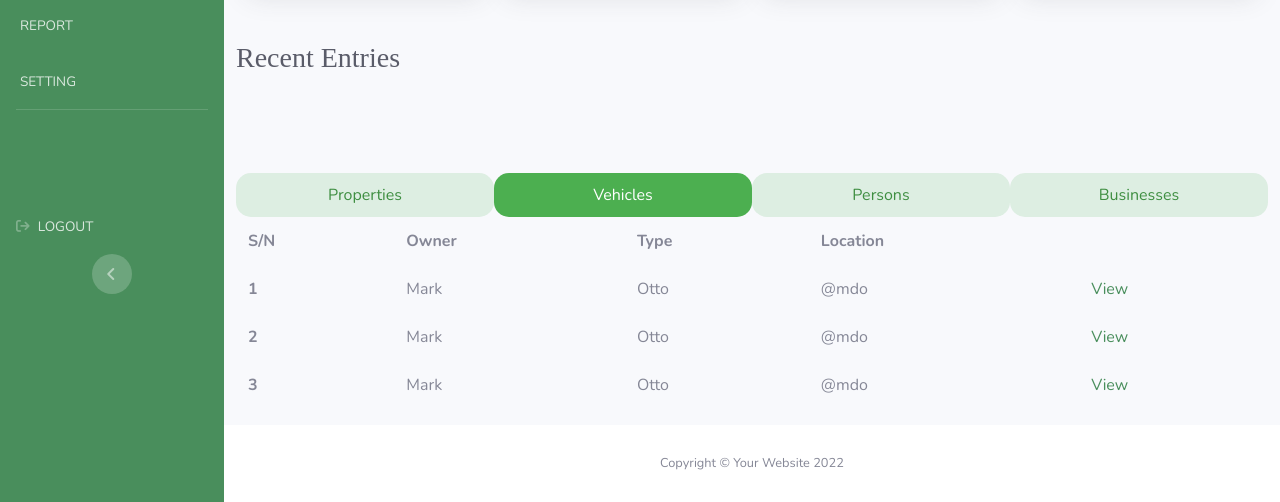
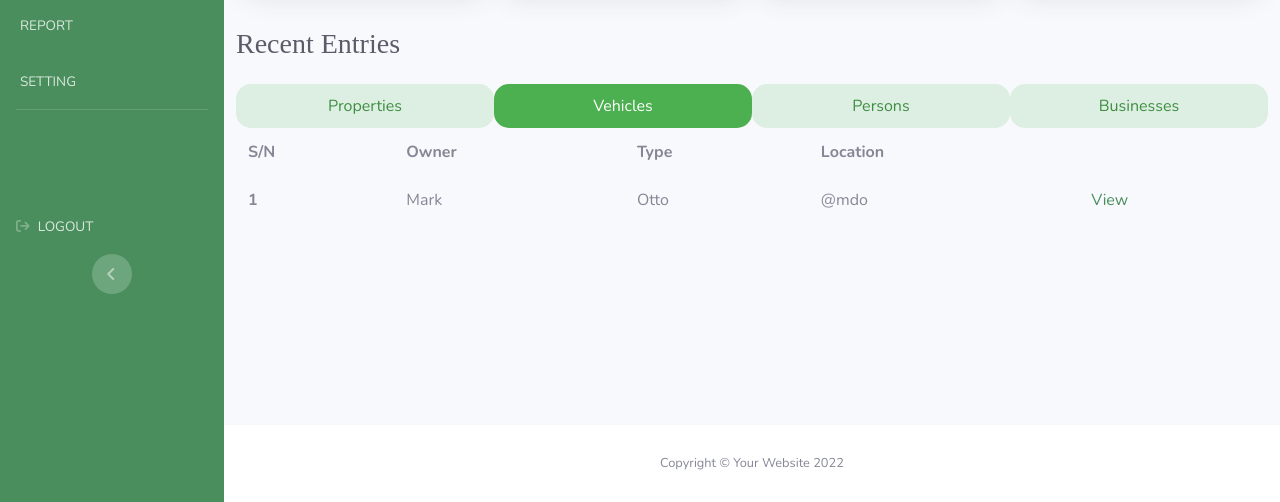
Before and after one commit to igudy/Lagos-Internal-Revenue, a plain HTML site: page vehiclesTab.html in a window 1280 px wide. Shown: the part 298-800 px from the top of the page. Drawn offline with nearby package versions, Linux system fonts and the light colour scheme.

```diff
--- a/css/sb-admin-3.css
+++ b/css/sb-admin-3.css
@@ -1,7 +1,7 @@
 /* Login Page */
 body{
 	margin: 0 auto;
-	background-image: url("../image/technology.jpg");
+	background-image: url("../img/wallpaper.png");
 	background-repeat: no-repeat;
 	background-size: 100% 720px;
 }
--- a/vehiclesTab.html
+++ b/vehiclesTab.html
@@ -378,19 +378,9 @@
 
             <div class="row">
                 <div class="container">
-                        <!-- Page Heading -->
-                        <br><br>
                     <div class="d-sm-flex align-items-center justify-content-between mb-4">
-                            <h1 class="h3 mb-0 text-gray-800 recent">Recent Entries</h1>
+                        <h1 class="h3 mb-0 text-gray-800 recent"><br>Recent Entries</h1>
                     </div>
-                    </div>
-                </div>
-            </div>
-            <!-- End of Main Content -->
-
-
-            <div class="row">
-                <div class="container">
                     <div class="btn-group" style="width:100%">
                         <button class="vehicle" style="width:25%"><a href="index.html" class="tabsGreen">Properties</a></button>
                         <button style="width:25%"><a href="vehiclesTab.html" class="tabs">Vehicles</a></button>
@@ -398,10 +388,9 @@
                         <button class="vehicle" style="width:25%"><a href="businessesTab.html" class="tabsGreen">Businesses</a></button>
                     </div>
 
-
                     <br>
                     <!-- Table -->
-                    <table class="table table-borderless table-hover">
+                    <table class="table  table-borderless table-hover">
                         <thead>
                           <tr>
                             <th scope="col">S/N</th>
@@ -411,24 +400,9 @@
                           </tr>
                         </thead>
                         <tbody>
-                            <th scope="row">1</th>
-                            <td>Mark</td>
-                            <td>Otto</td>
-                            <td>@mdo</td>
-                            <td><a class="table-view" href="#">View</a></td>
-
-                          </tr>
 
                             <tr>
-                            <th scope="row">2</th>
-                            <td>Mark</td>
-                            <td>Otto</td>
-                            <td>@mdo</td>
-                            <td><a class="table-view" href="#">View</a></td>
-                          </tr>
-
-                          <tr>
-                            <th scope="row">3</th>
+                                <th scope="row">1</th>
                                 <td>Mark</td>
                                 <td>Otto</td>
                                 <td>@mdo</td>
@@ -440,6 +414,9 @@
 
                 </div>
             </div>
+
+        </div>
+        <!-- End of Main Content -->
 
             <!-- Footer -->
             <footer class="sticky-footer bg-white">
```
Also changed, not shown: businessesTab.html (+8 -31 lines), index.html (+9 -25 lines), login.html (+1 -1 lines), personsTab.html (+8 -31 lines). Lines whose indentation alone changed are shown as unchanged.
